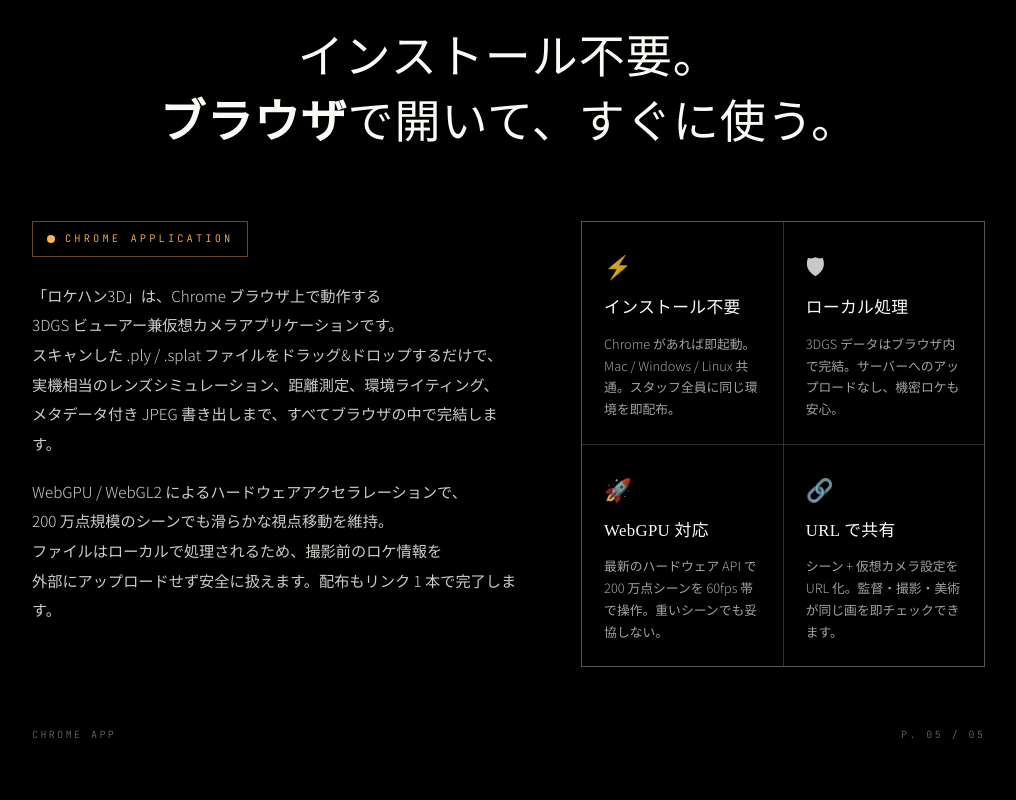
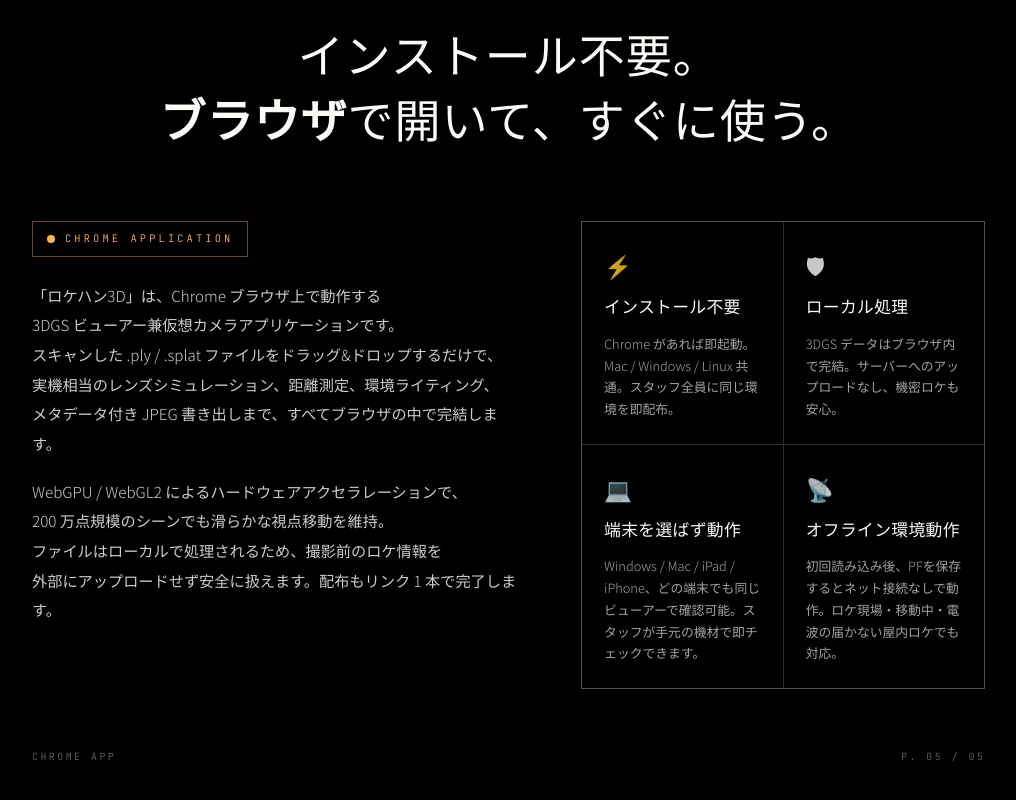
Before and after one commit to nakamurakou1108/locahun3d_website, a plain HTML site: page locahun3d_data.html in a window 1280 px wide. Shown: the part 5849-6649 px from the top of the page, without its empty margins (188-1204 px from the left). Drawn offline with Linux system fonts and the light colour scheme.

Commit message:
Data: replace WebGPU/URL share features with multi-device + offline

```diff
--- a/locahun3d_data.html
+++ b/locahun3d_data.html
@@ -573,14 +573,14 @@ body::before{content:'';position:fixed;inset:0;pointer-events:none;z-index:9999;
         <p>3DGS データはブラウザ内で完結。サーバーへのアップロードなし、機密ロケも安心。</p>
       </div>
       <div class="feat">
-        <span class="ic">🚀</span>
-        <h4>WebGPU 対応</h4>
-        <p>最新のハードウェア API で 200 万点シーンを 60fps 帯で操作。重いシーンでも妥協しない。</p>
+        <span class="ic">💻</span>
+        <h4>端末を選ばず動作</h4>
+        <p>Windows / Mac / iPad / iPhone、どの端末でも同じビューアーで確認可能。スタッフが手元の機材で即チェックできます。</p>
       </div>
       <div class="feat">
-        <span class="ic">🔗</span>
-        <h4>URL で共有</h4>
-        <p>シーン + 仮想カメラ設定を URL 化。監督・撮影・美術が同じ画を即チェックできます。</p>
+        <span class="ic">📡</span>
+        <h4>オフライン環境動作</h4>
+        <p>初回読み込み後、PFを保存するとネット接続なしで動作。ロケ現場・移動中・電波の届かない屋内ロケでも対応。</p>
       </div>
     </div>
   </div>
```
